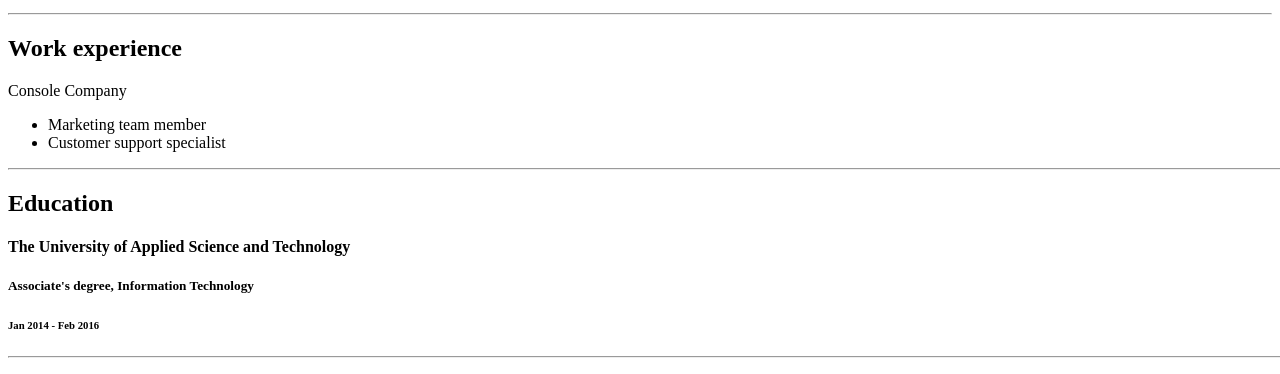
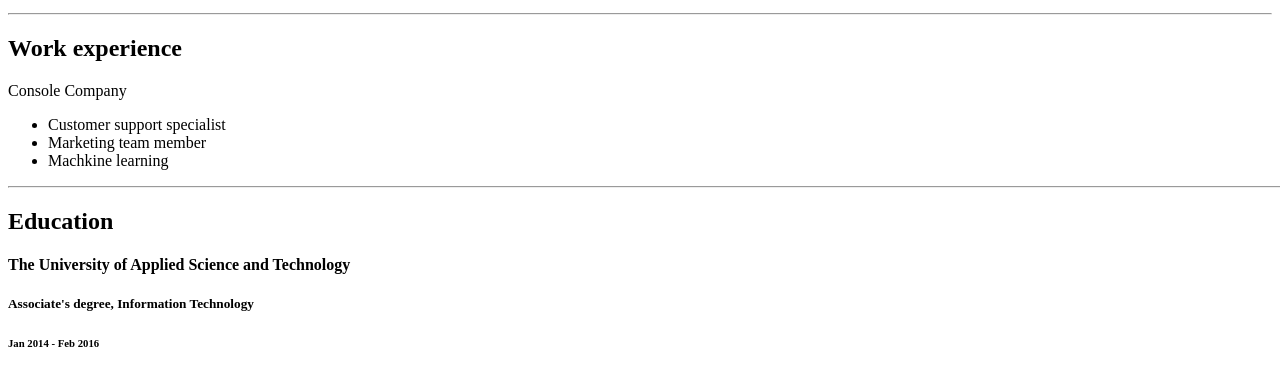
Before and after one commit to iammaryam/My-Resume, a plain HTML site: page index.html in a window 1280 px wide. Shown: the part 367-741 px from the top of the page. Drawn offline with Linux system fonts and the light colour scheme.

Commit message:
Update index.html

```diff
--- a/index.html
+++ b/index.html
@@ -23,8 +23,9 @@
         <h2>Work experience</h2>
         <p>Console Company</p>
         <ul>
+            <li>Customer support specialist</li>
             <li>Marketing team member</li>
-            <li>Customer support specialist</li>
+            <li>Machkine learning</li>
         </ul>
 
         <hr width="1600" />
```
